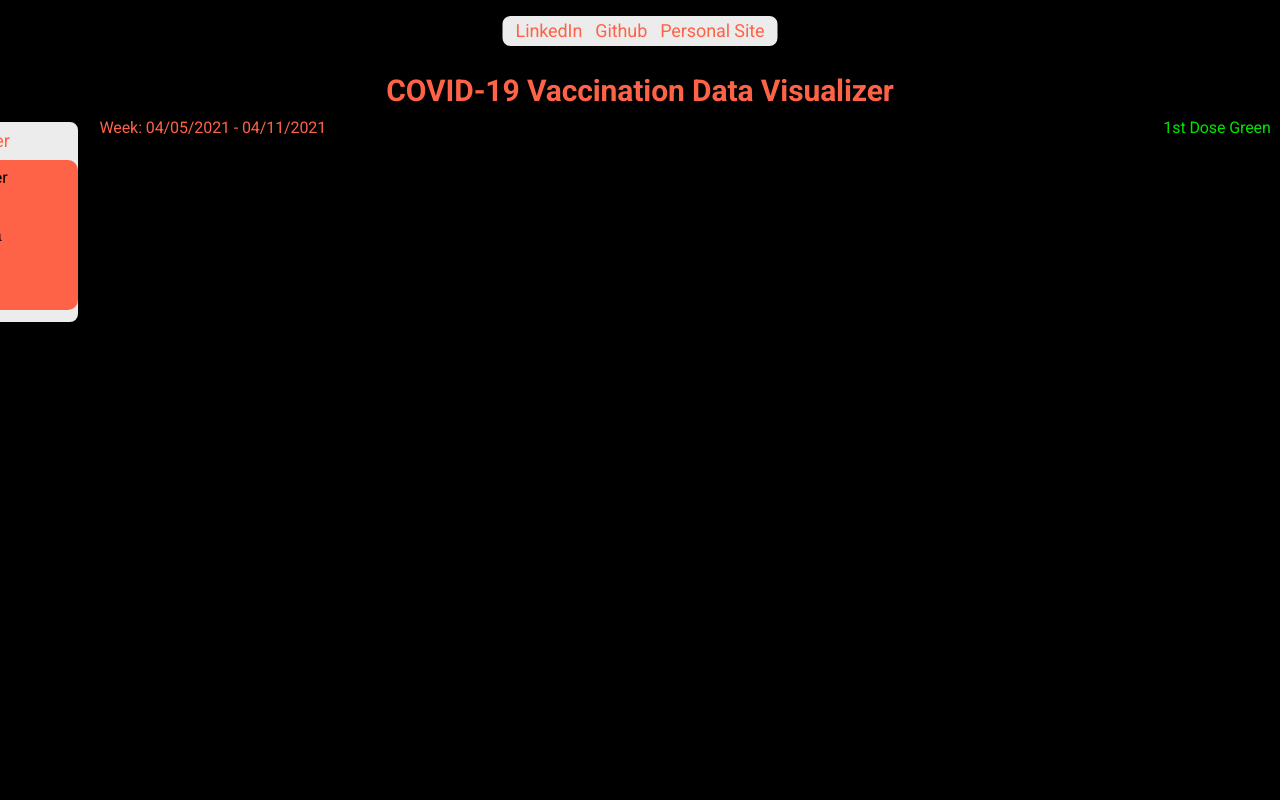
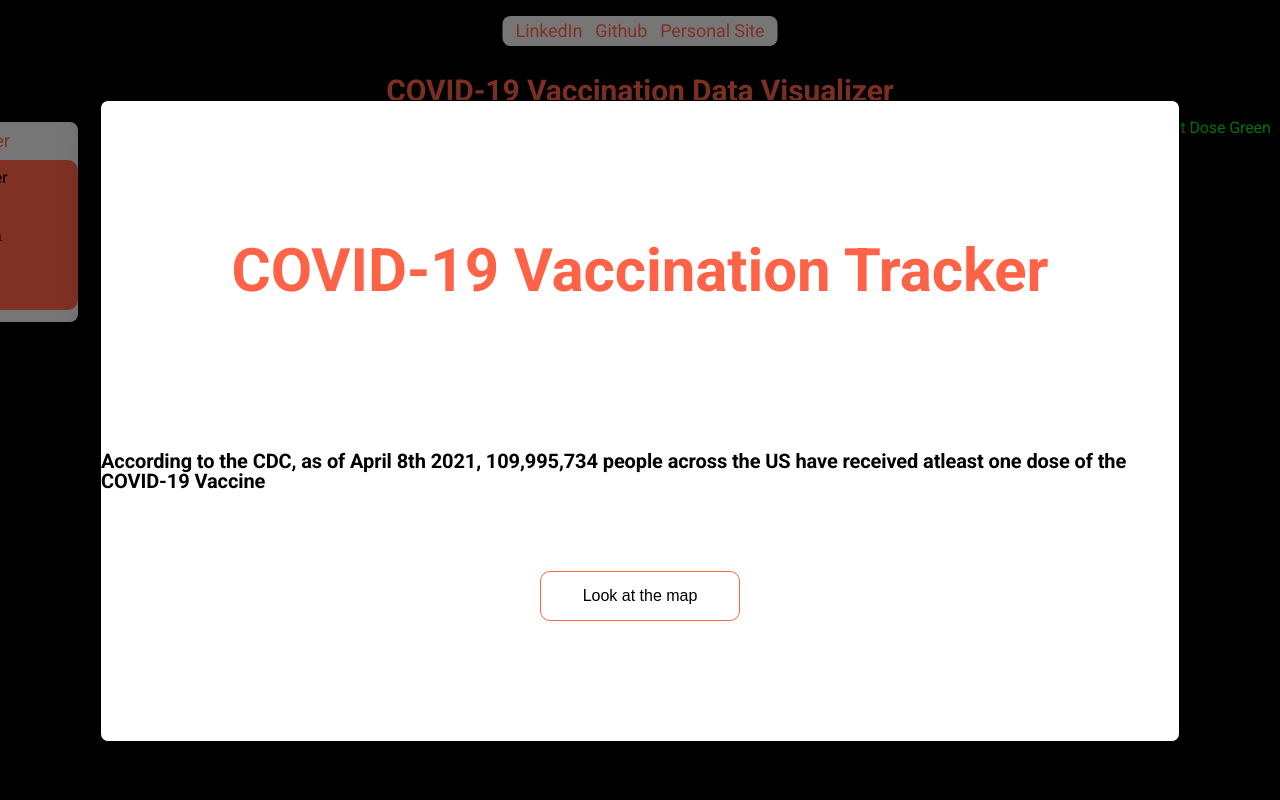
Before and after one commit to HammadKhalid101/Covid-19-Vaccination-Tracker, a website built with webpack: page index.html in a window 1280 px wide. Shown: the top 800 px of the page. Built offline with nearby package versions, Linux system fonts and the light colour scheme; some packages are replaced by stand-ins of ours; no server answers; a script that the page names is missing; files whose address does not match are found by name.

Commit message:
Created modal

```diff
--- a/index.html
+++ b/index.html
@@ -18,7 +18,8 @@
   <body>
     <div class="main-div">
       <div class="modal">
-        <div class="modal-personal-links-container">
+        <div class="modal-content">
+          <!-- <div class="modal-personal-links-container">
             <a href="https://www.linkedin.com/in/hammad-khalid-071823143/"
               >LinkedIn</a
             >
@@ -27,19 +28,20 @@
               >Github</a
             >
             <a href="https://hammad-khalid.com/">Personal Site</a>
-        </div>
+          </div> -->
           <div class="modal-heading-container">
             <h1 class="modal-heading-text">
-            COVID-19 Vaccination Data Visualizer
+              COVID-19 Vaccination Tracker
             </h1>
           </div>
           <div class="modal-fact-container">
             <p class="modal-fact-text">
-            Across the USA, 110,987,384 people have been vaccinated
+              According to the CDC, as of April 8th 2021, 109,995,734 people across the US have received atleast one dose of the COVID-19 Vaccine
             </p>
           </div>
           <div class="modal-map-button-container">
             <button class="modal-map-button">Look at the map</button>
+          </div>
         </div>
       </div>
       <div class="visualizer">
--- a/src/index.js
+++ b/src/index.js
@@ -6,6 +6,12 @@ document.addEventListener("DOMContentLoaded", () => {
   const pfizerButton = document.querySelector("#pfizer");
   const modernaButton = document.querySelector("#moderna");
   const janssenButton = document.querySelector("#janssen");
+  const modalButton = document.querySelector(".modal-map-button");
+
+  modalButton.addEventListener("click", () => {
+    const modal = document.querySelector(".modal");
+    modal.classList.add("remove-modal");
+  });
 
   pfizerButton.addEventListener("click", () => {
     newMap(pfizerAPI);
--- a/src/styles/main.scss
+++ b/src/styles/main.scss
@@ -38,6 +38,7 @@
     .visualizer-heading-container {
       display: flex;
       justify-content: center;
+      width: 510px;
       margin-left: 50%;
       transform: translateX(-50%);
 
--- a/src/styles/modal.scss
+++ b/src/styles/modal.scss
@@ -1,14 +1,103 @@
 .modal {
+  display: block;
+  position: fixed;
+  z-index: 12;
+  padding-top: 100px;
+  left: 0;
+  top: 0;
+  width: 100%;
+  height: 100%;
+  overflow: auto;
+  background-color: rgba(0, 0, 0, 0.5);
+}
+
+.remove-modal {
   display: none;
-  //   display: block;
-  //   position: fixed;
-  //   z-index: 10;
-  //   padding-top: 100px;
-  //   left: 0;
-  //   top: 0;
-  //   width: 100%;
-  //   height: 100%;
-  //   overflow: auto;
-  //   background-color: rgb(0, 0, 0);
-  //   background-color: rgba(0, 0, 0, 0.5);
 }
+
+@keyframes pop {
+  0% {
+    transform: scale(0.7);
+  }
+  100% {
+    transform: scale(1);
+  }
+}
+
+.modal-content {
+  display: flex;
+  flex-direction: column;
+  justify-content: center;
+  align-items: center;
+  margin: 0px 100px;
+  height: 80%;
+  border: 1px solid;
+  border-radius: 8px;
+  overflow-y: hidden;
+  background-color: rgb(255, 255, 255);
+  box-shadow: 0 24px 38px 3px rgba(0, 0, 0, 0.14),
+    0 9px 46px 8px rgba(0, 0, 0, 0.12), 0 11px 15px -7px rgba(0, 0, 0, 0.4);
+  animation: pop 1.5s;
+  transform: scale(1);
+}
+
+.modal-personal-links-container {
+  height: 100px;
+  display: flex;
+  justify-content: center;
+  align-items: baseline;
+}
+
+.modal-heading-container {
+  height: 100px;
+  display: flex;
+  justify-content: center;
+  align-items: center;
+
+  h1 {
+    font-size: 60px;
+    font-weight: 600;
+    color: #ff6347;
+  }
+}
+
+.modal-fact-container {
+  height: 100px;
+  display: flex;
+  justify-content: center;
+  align-items: center;
+  margin-top: 100px;
+
+  p {
+    font-size: 20px;
+    font-weight: 600;
+    color: black;
+  }
+}
+
+.modal-map-button-container {
+  height: 50px;
+  display: flex;
+  justify-content: center;
+  align-items: center;
+  width: 200px;
+  margin-top: 50px;
+  background-color: white;
+
+  button {
+    font-size: 16px;
+    background: none;
+    outline: none;
+    border: none;
+    height: inherit;
+    width: inherit;
+    border: 1px solid tomato;
+    border-radius: 10px;
+  }
+
+  button:hover {
+    cursor: pointer;
+    background-color: tomato;
+    color: white;
+  }
+}
```
Also changed, not shown: dist/main.css, dist/main.js. Lines whose indentation alone changed are shown as unchanged.
